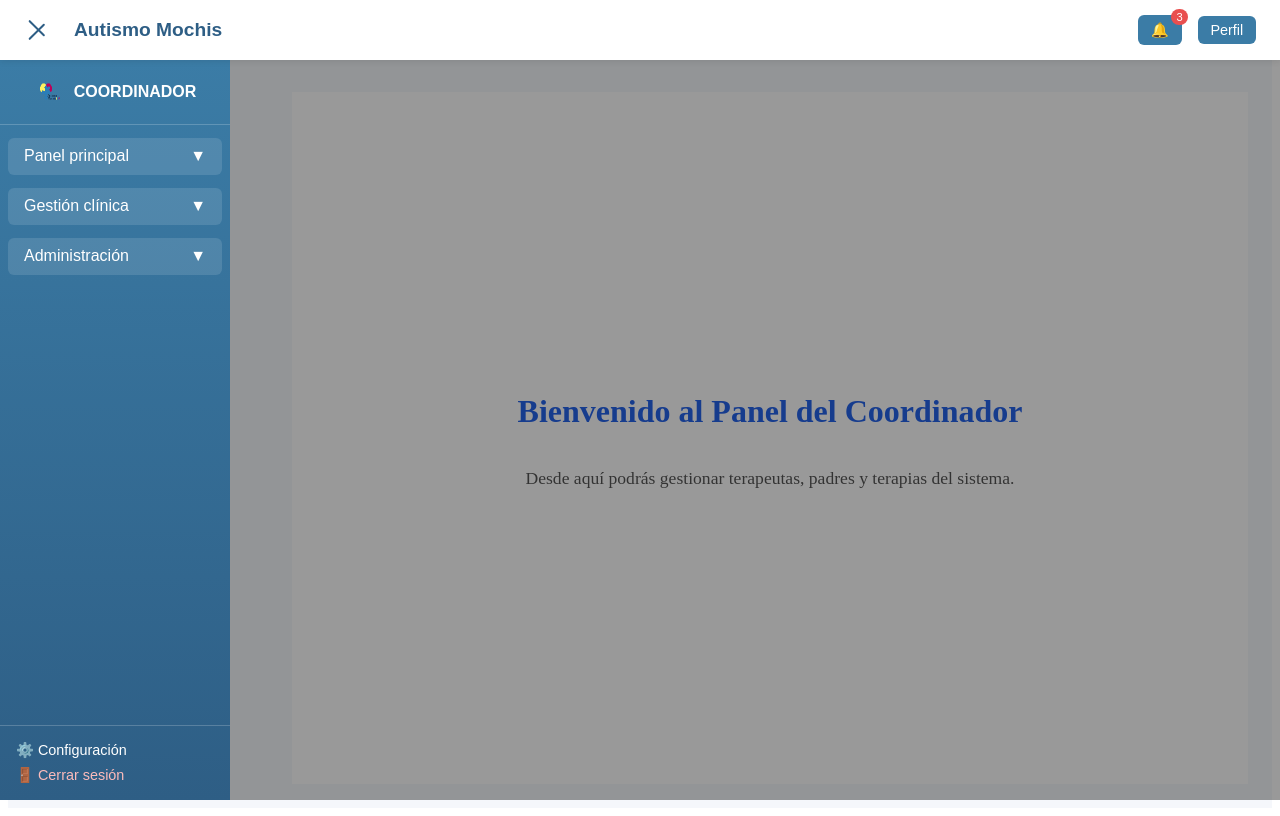
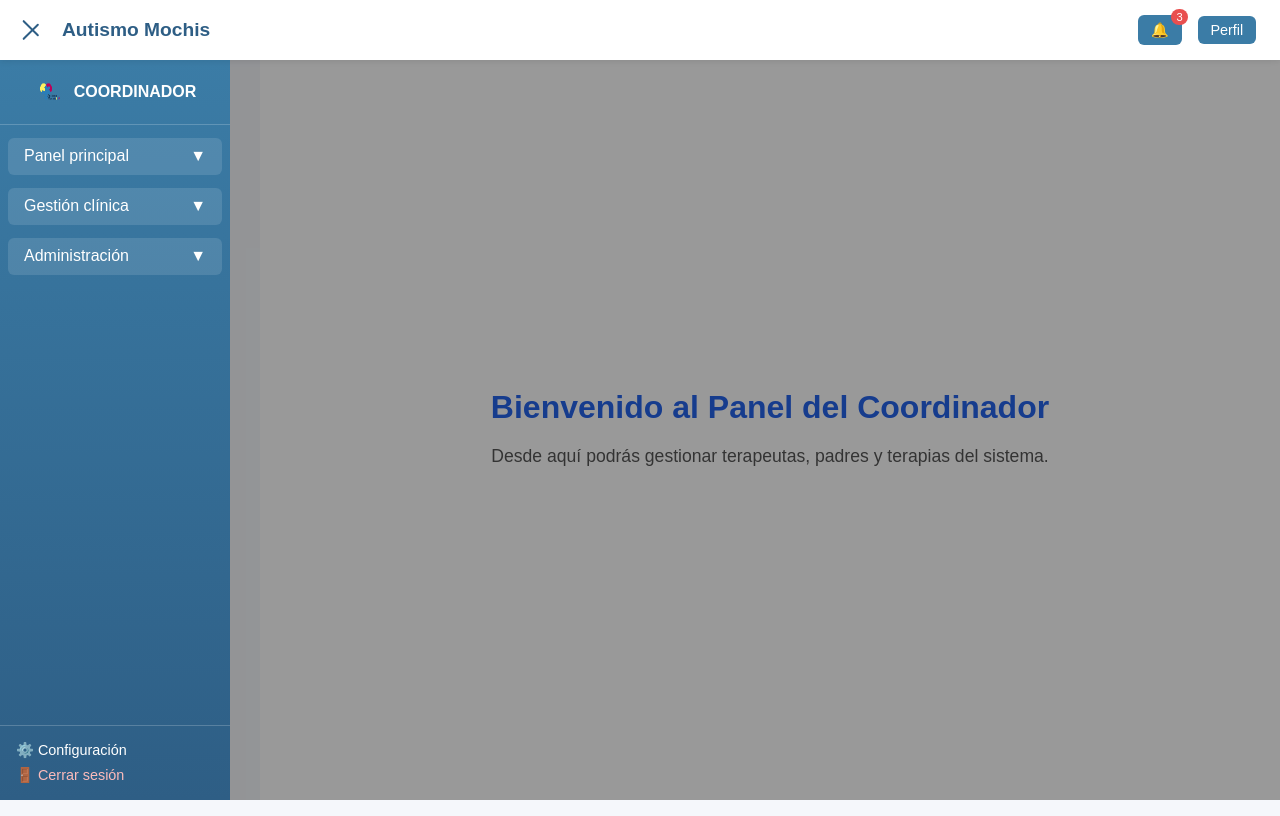
Before and after one commit to 12345cristal/AMApp, an Angular app: page /coordinador/inicio in a window 1280 px wide. Built offline with nearby package versions, Linux system fonts and the light colour scheme.

Commit message:
ya hay un style global para letra arial y lo del scroll, ya esta lo de usuarios

```diff
--- a/src/app/coordinador/layout/layout.scss
+++ b/src/app/coordinador/layout/layout.scss
@@ -1,31 +1,129 @@
+/* ==============================
+   LAYOUT PRINCIPAL
+============================== */
 .layout-container {
-  display: flex;
-  height: 100vh;
+  display: flex; /* sidebar + contenido */
+  flex-direction: row;
+  height: 100vh; /* toda la altura de la pantalla */
   width: 100%;
-  background: #f5f7fb;
-  overflow: hidden;
+  overflow: hidden; /* evita scroll en todo el layout */
+  background: #f5f7fb; /* fondo general */
   transition: all 0.3s ease;
 }
 
+/* Contenedor del contenido principal */
 .main-content {
-  flex: 1;
-  margin-top: 60px;
-  transition: margin-left 0.3s ease;
+  flex: 1; /* ocupa todo el espacio al lado del sidebar */
+  margin-top: 60px; /* espacio toolbar */
+  height: calc(100vh - 60px); /* altura total menos toolbar */
+  width: 100%;
   display: flex;
   flex-direction: column;
-  height: calc(100vh - 60px);
+  transition: margin-left 0.3s ease;
 }
 
+/* Cuando sidebar abierto en desktop */
 .layout-container.sidebar-open .main-content {
-  margin-left: 260px;
+  margin-left: 260px; /* ancho del sidebar */
 }
 
+/* Cuando sidebar cerrado */
 .layout-container:not(.sidebar-open) .main-content {
   margin-left: 0;
 }
 
+/* ==============================
+   CONTENIDO CON SCROLL
+============================== */
 .page-content {
-  flex: 1;
-  overflow-y: auto;
-  padding: 1.5rem;
+  flex: 1; /* ocupa todo el espacio disponible */
+  overflow-y: auto; /* scroll vertical solo aquí */
+  overflow-x: hidden; /* no scroll horizontal */
+  width: 100%;
+  height: 100%;
+  padding: 1.5rem; /* padding opcional */
+  box-sizing: border-box;
+  background: #ffffff; /* evita ver el fondo del layout */
 }
+
+/* ==============================
+   TOOLBAR
+============================== */
+.toolbar {
+  position: fixed; /* siempre visible */
+  top: 0;
+  left: 0;
+  right: 0;
+  height: 60px;
+  background: #ffffff;
+  display: flex;
+  justify-content: space-between;
+  align-items: center;
+  padding: 0 1.5rem;
+  box-shadow: 0 2px 6px rgba(0,0,0,0.08);
+  z-index: 400;
+}
+
+/* ==============================
+   SIDEBAR
+============================== */
+.sidebar {
+  position: fixed; /* fijo en pantalla */
+  top: 60px; /* debajo del toolbar */
+  left: 0;
+  width: 260px;
+  height: calc(100vh - 60px); /* altura completa menos toolbar */
+  background: linear-gradient(180deg, #3b7ca6, #2e5e85);
+  color: #fff;
+  z-index: 300;
+  transform: translateX(-100%); /* oculto al inicio */
+  transition: transform 0.3s ease;
+  display: flex;
+  flex-direction: column;
+
+  &.open {
+    transform: translateX(0); /* sidebar visible */
+  }
+
+  .sidebar-scroll {
+    flex: 1;
+    overflow-y: auto; /* scroll dentro del sidebar si hay muchas opciones */
+  }
+}
+
+/* Overlay móvil */
+.sidebar-overlay {
+  display: none;
+  position: fixed;
+  inset: 0;
+  background: rgba(0,0,0,0.4);
+  z-index: 250;
+
+  &.show {
+    display: block;
+  }
+}
+
+/* ==============================
+   RESPONSIVE
+============================== */
+@media (max-width: 1024px) {
+  .sidebar {
+    width: 220px;
+  }
+  .layout-container.sidebar-open .main-content {
+    margin-left: 0; /* no empuja contenido en tablet */
+  }
+}
+
+@media (max-width: 768px) {
+  .sidebar {
+    width: 200px;
+  }
+  .sidebar.open {
+    transform: translateX(0); /* abierto en móvil */
+  }
+  .sidebar-overlay.show {
+    display: block;
+  }
+}
--- a/src/app/coordinador/pages/usuarios/usuarios.scss
+++ b/src/app/coordinador/pages/usuarios/usuarios.scss
@@ -128,3 +128,9 @@
     }
   }
 }
+.inicio-container,
+.usuario-container {
+  height: 100%;
+  width: 100%;
+  background: #fff; /* o el color que quieras */
+}
--- a/src/styles.scss
+++ b/src/styles.scss
@@ -1 +1,67 @@
-/* You can add global styles to this file, and also import other style files */
+/* ==============================
+   ESTILOS GLOBALES
+============================== */
+
+/* Fuente general y tamaño */
+* {
+  font-family: Arial, sans-serif;
+  box-sizing: border-box;
+  margin: 0;
+  padding: 0;
+}
+
+/* Body y html ocupan toda la pantalla y scroll solo en layout */
+html, body {
+  height: 100%;
+  width: 100%;
+  overflow: hidden; /* quitar scroll global */
+  background: #f5f7fb;
+}
+
+/* Layout principal ocupa toda la pantalla y puede scrollear */
+.layout-container {
+  display: flex;
+  flex-direction: column;
+  height: 100%;
+  width: 100%;
+  overflow-y: auto; /* scroll vertical aquí */
+}
+
+/* Sidebar fijo */
+.sidebar {
+  position: fixed;
+  top: 60px; /* debajo del toolbar */
+  left: 0;
+  width: 230px;
+  height: calc(100vh - 60px);
+}
+
+/* Toolbar fijo */
+.toolbar {
+  position: fixed;
+  top: 0;
+  left: 0;
+  right: 0;
+  height: 60px;
+  z-index: 400;
+}
+
+/* Main content ocupa el resto del espacio, pero scroll se maneja en layout-container */
+.main-content {
+  margin-top: 60px; /* espacio toolbar */
+  margin-left: 0; /* si sidebar cerrado */
+  padding-left: 0;
+  flex: 1;
+  width: 100%;
+}
+
+/* Cuando sidebar está abierto */
+.layout-container.sidebar-open .main-content {
+  margin-left: 260px; /* ajusta al ancho del sidebar + margen */
+}
+
+/* Page content ocupa todo el ancho y alto disponible */
+.page-content {
+  width: 100%;
+  min-height: 100%;
+}
```
